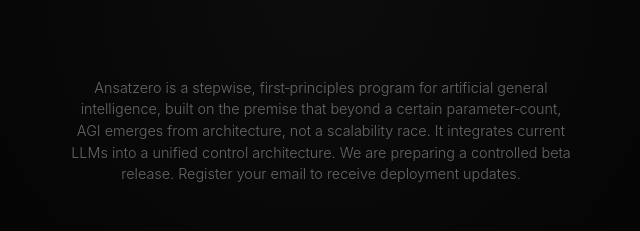
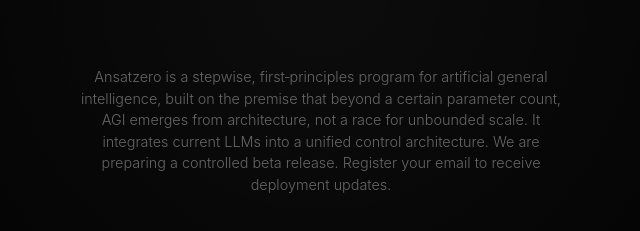
Before and after one commit to notrakrima/Ansatzero, a website: page index.html in a window 1280 px wide. Shown: the part 409-640 px from the top of the page, without its empty margins (319-959 px from the left). Drawn offline with Linux system fonts and the light colour scheme.

Commit message:
Update homepage text

```diff
--- a/index.html
+++ b/index.html
@@ -155,7 +155,7 @@
 
 
     <p class="footnote">
-    Ansatzero is a stepwise, first‑principles program for artificial general intelligence, built on the premise that beyond a certain parameter‑count, AGI emerges from architecture, not a scalability race. It integrates current LLMs into a unified control architecture. We are preparing a controlled beta release. Register your email to receive deployment updates.
+    Ansatzero is a stepwise, first‑principles program for artificial general intelligence, built on the premise that beyond a certain parameter count, AGI emerges from architecture, not a race for unbounded scale. It integrates current LLMs into a unified control architecture. We are preparing a controlled beta release. Register your email to receive deployment updates.
 <!    Ansatzero is a stepwise, first‑principles program for artificial general intelligence, integrating current large‑scale models into a unified control architecture. We are preparing a controlled beta release. Register your email to receive deployment updates.>
     </p>
 </div>
```
